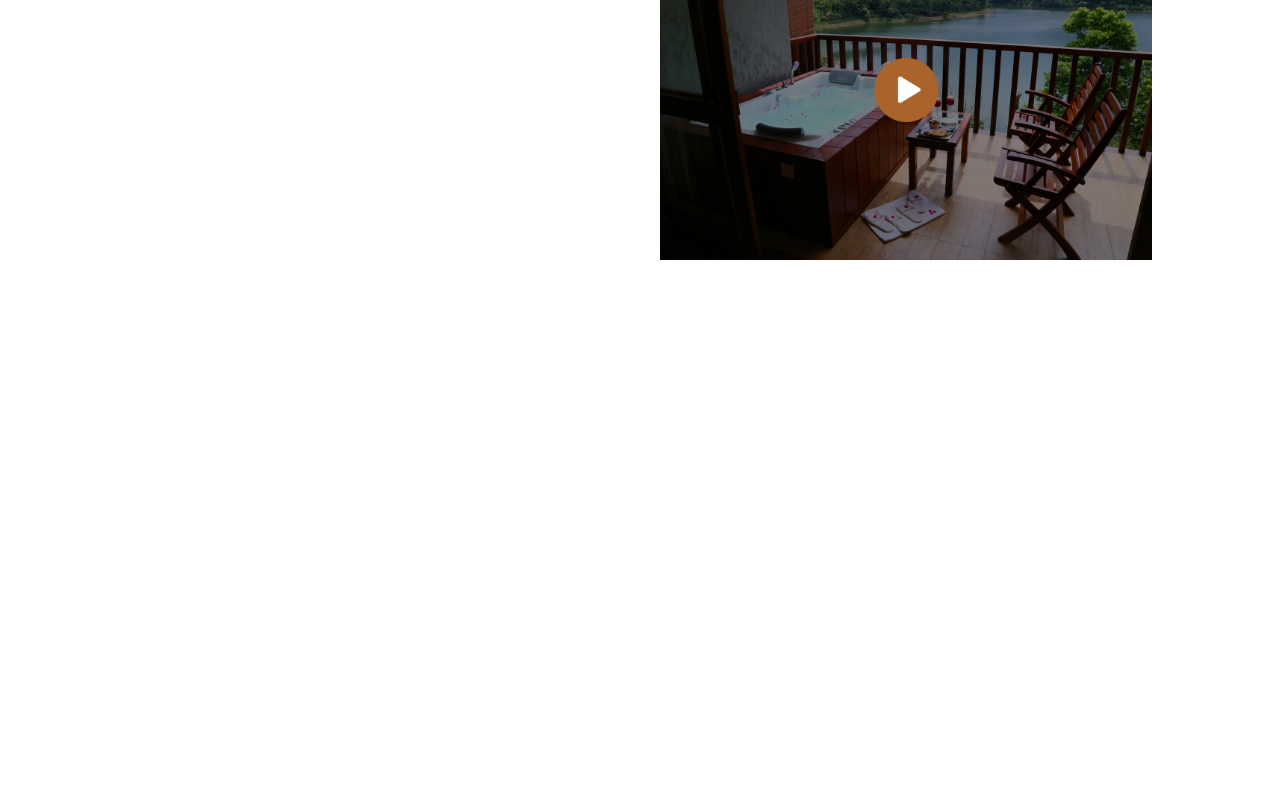
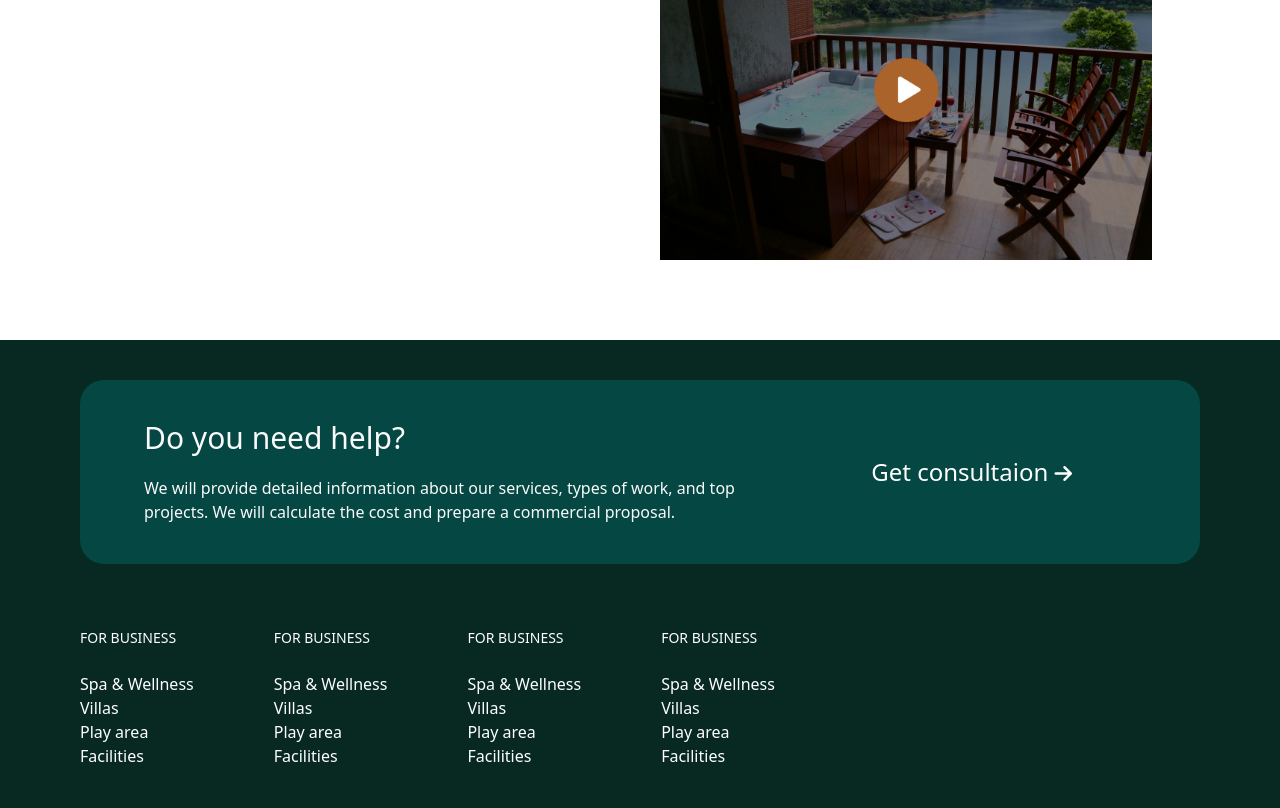
Before and after one commit to AtulRyy/silverwoods, a website: page index.html in a window 1280 px wide. Shown: the part 1385-2193 px from the top of the page. Before the commit the page ends 1725 px from the top, so only its background shows below. Drawn offline with nearby package versions, Linux system fonts and the light colour scheme; a web font is replaced by a local one.

Commit message:
incomplete footer

```diff
--- a/index.html
+++ b/index.html
@@ -254,6 +254,53 @@
     <!-- ABOUT US ENDS HERE -->
 
     <!-- SWIPER JS SETUPS -->
+    <div class="bg-[#082921] px-20 py-10  w-full">
+      <div class="bg-[#054742]  rounded-3xl pl-16 pr-32 py-10 flex justify-between items-center mb-16">
+        <div class="w-[650px]">
+          <p class="text-[#F9FAFB] font-medium text-3xl">Do you need help?</p>
+          <p class="text-[#F9FAFB] font-light text-md pt-5">We will provide detailed information about our services, types of work, and top projects. We will calculate the cost and prepare a commercial proposal.</pclass>
+        </div>
+        <div class="text-white text-2xl">Get consultaion <i class="text-xl fa-solid fa-arrow-right"></i></div>
+      </div>
+      <div class="flex ">
+        <div class="text-white flex items-center justify-between ">
+          <div class="pr-20">
+            <p class="text-sm font-extralight">FOR BUSINESS</p>
+            <br>
+            <p class="text-md font-light">Spa & Wellness</p>
+            <p class="text-md font-light">Villas</p>
+            <p class="text-md font-light">Play area</p>
+            <p class="text-md font-light">Facilities</p>
+          </div>
+          <div class="pr-20">
+            <p class="text-sm font-extralight">FOR BUSINESS</p>
+            <br>
+            <p class="text-md font-light">Spa & Wellness</p>
+            <p class="text-md font-light">Villas</p>
+            <p class="text-md font-light">Play area</p>
+            <p class="text-md font-light">Facilities</p>
+          </div>
+          <div class="pr-20">
+            <p class="text-sm font-extralight">FOR BUSINESS</p>
+            <br>
+            <p class="text-md font-light">Spa & Wellness</p>
+            <p class="text-md font-light">Villas</p>
+            <p class="text-md font-light">Play area</p>
+            <p class="text-md font-light">Facilities</p>
+          </div>
+          <div class="pr-20">
+            <p class="text-sm font-extralight">FOR BUSINESS</p>
+            <br>
+            <p class="text-md font-light">Spa & Wellness</p>
+            <p class="text-md font-light">Villas</p>
+            <p class="text-md font-light">Play area</p>
+            <p class="text-md font-light">Facilities</p>
+          </div>
+
+        </div>
+        <div class=""></div>
+      </div>
+    </div>
     <script
       src="https://cdnjs.cloudflare.com/ajax/libs/Swiper/11.0.5/swiper-bundle.min.js"
       integrity="sha512-Ysw1DcK1P+uYLqprEAzNQJP+J4hTx4t/3X2nbVwszao8wD+9afLjBQYjz7Uk4ADP+Er++mJoScI42ueGtQOzEA=="
```
Also changed, not shown: public/css/output.css.
